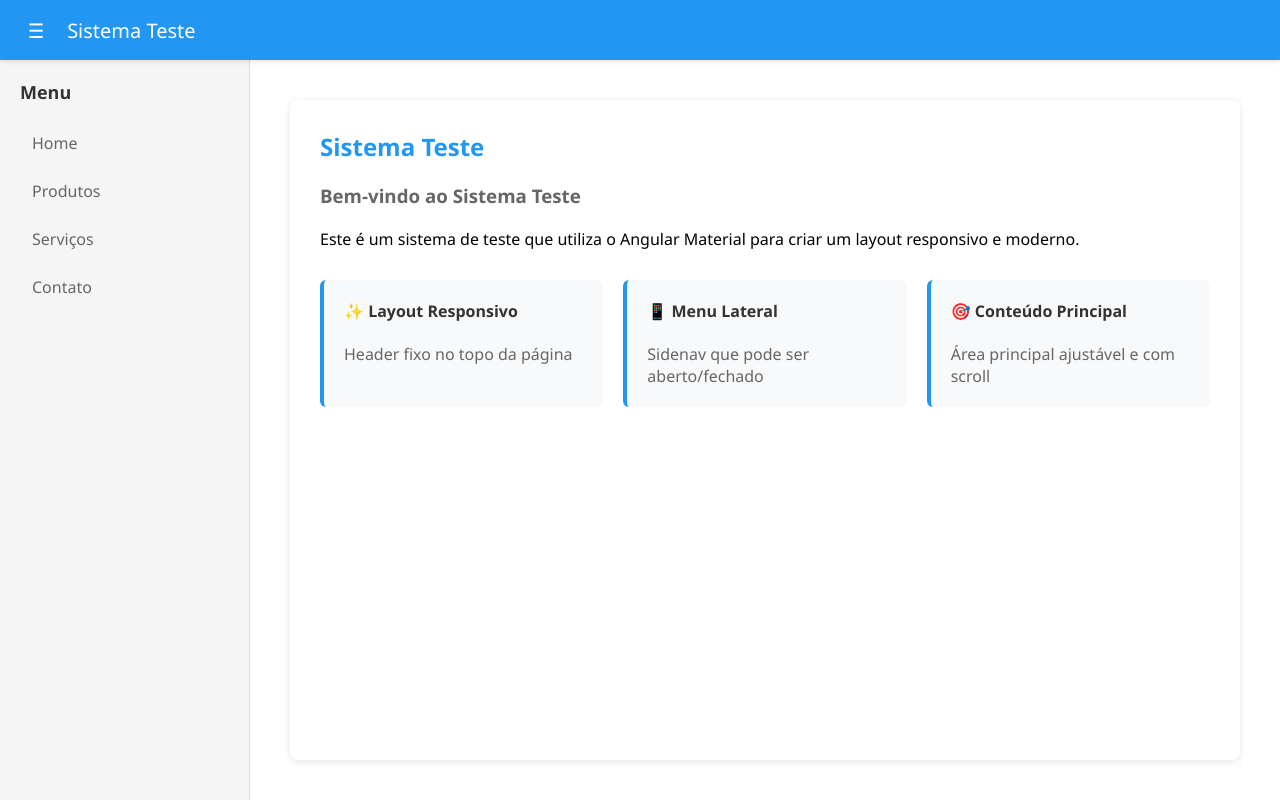
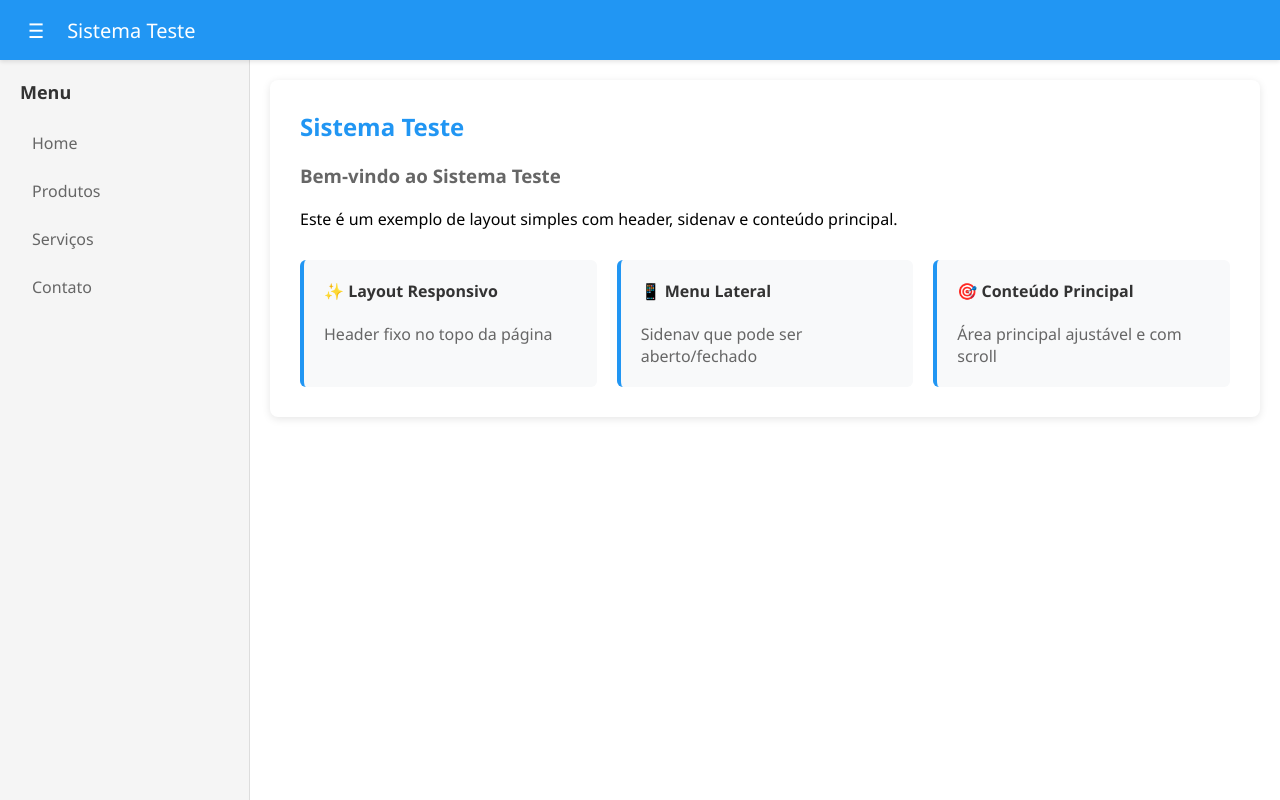
Before and after one commit to ddcsilva/Teste, an Angular app: page /home in a window 1280 px wide. Built offline with nearby package versions, Linux system fonts and the light colour scheme.

Commit message:
Refactor home component layout by replacing static elements with utility classes, enhancing styling consistency, and adding a new produtos component for product display.

```diff
--- a/src/app/layout/components/home/home.component.html
+++ b/src/app/layout/components/home/home.component.html
@@ -1,13 +1,10 @@
-<section class="home-section">
-  <div class="welcome-card">
-    <h2>Sistema Teste</h2>
-    <h3>Bem-vindo ao Sistema Teste</h3>
-    <p>
-      Este é um sistema de teste que utiliza o Angular Material para criar um layout responsivo e
-      moderno.
-    </p>
+<section class="page-container">
+  <div class="page-card">
+    <h2 class="page-title">Sistema Teste</h2>
+    <h3 class="page-subtitle">Bem-vindo ao Sistema Teste</h3>
+    <p>Este é um exemplo de layout simples com header, sidenav e conteúdo principal.</p>
 
-    <div class="features">
+    <div class="features-grid">
       <div class="feature-item">
         <h4>✨ Layout Responsivo</h4>
         <p>Header fixo no topo da página</p>
--- a/src/styles.scss
+++ b/src/styles.scss
@@ -23,11 +23,11 @@ app-root {
 
 /* Básico para links */
 a {
-  color: #2196f3;
+  color: #2196F3;
 }
 
 a:hover {
-  color: #1976d2;
+  color: #1976D2;
 }
 
 /* Básico para botões */
@@ -41,3 +41,60 @@ ol {
   margin: 0;
   padding: 0;
 }
+
+/* ========== CLASSES UTILITÁRIAS PARA PÁGINAS ========== */
+
+/* Container principal das páginas */
+.page-container {
+  width: 100%;
+  height: 100%;
+}
+
+/* Card padrão para conteúdo das páginas */
+.page-card {
+  background: white;
+  padding: 30px;
+  border-radius: 8px;
+  box-shadow: 0 2px 8px rgba(0,0,0,0.1);
+  width: 100%;
+  max-width: none;
+}
+
+/* Título principal das páginas */
+.page-title {
+  color: #2196F3;
+  margin-top: 0;
+  margin-bottom: 20px;
+}
+
+/* Subtítulo das páginas */
+.page-subtitle {
+  color: #666;
+  margin-bottom: 20px;
+}
+
+/* Grid de features/cards */
+.features-grid {
+  display: grid;
+  grid-template-columns: repeat(auto-fit, minmax(250px, 1fr));
+  gap: 20px;
+  margin-top: 30px;
+}
+
+/* Item individual do grid */
+.feature-item {
+  padding: 20px;
+  background: #f8f9fa;
+  border-radius: 6px;
+  border-left: 4px solid #2196F3;
+}
+
+.feature-item h4 {
+  margin-top: 0;
+  color: #333;
+}
+
+.feature-item p {
+  color: #666;
+  margin-bottom: 0;
+}
```
Also changed, not shown: src/app/layout/components/produtos/produtos.component.html (added, +22 -0 lines), src/app/layout/components/produtos/produtos.component.ts (added, +9 -0 lines), src/app/layout/components/produtos/produtos.component.scss (added).
